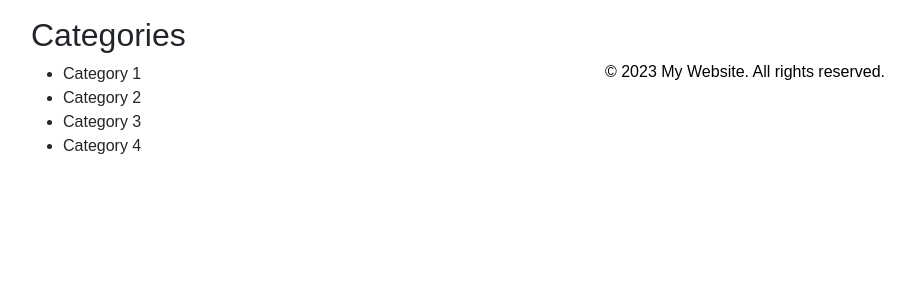
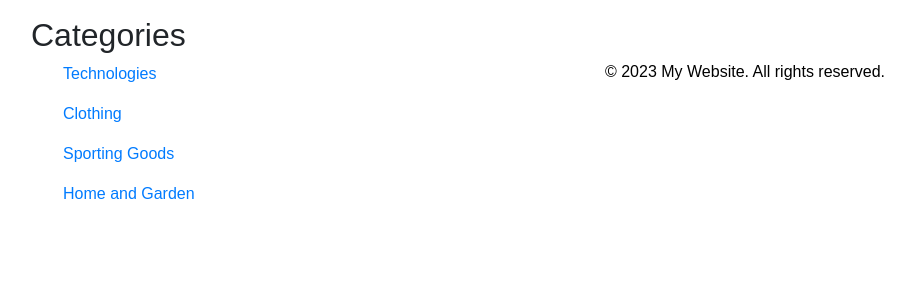
Before and after one commit to bemifolayan/UsedOrNot, a Flask app: template templates/home.html in a window 1280 px wide. Shown: the part 229-529 px from the top of the page, without its empty margins (9-924 px from the left). Run offline with Flask 3, Linux system fonts and the light colour scheme; the template is opened without the code that fills it, so the values that code supplies are empty; some libraries are stand-ins or nearby versions; some web fonts are replaced.

Commit message:
Updated categories column

```diff
--- a/templates/base.html
+++ b/templates/base.html
@@ -55,10 +55,10 @@
           </form>
         <h2>Categories</h2>
         <ul>
-            <li>Category 1</li>
-            <li>Category 2</li>
-            <li>Category 3</li>
-            <li>Category 4</li>
+            <p><a href= "https://www.ebay.com/sch/i.html?_from=R40&_trksid=p4432023.m570.l1313&_nkw=technologies&_sacat=0"> Technologies </a></p>
+            <p><a href = "https://www.ebay.com/b/Clothing-Shoes-Accessories/11450/bn_1852545"> Clothing </a></p>
+            <p><a href = "https://www.ebay.com/b/Sporting-Goods/888/bn_1865031"> Sporting Goods </a> </p>
+            <p><a href = "https://www.ebay.com/b/Home-Garden/11700/bn_1853126"> Home and Garden </a> </p>
         </ul>
     </aside>
 <main>
```
